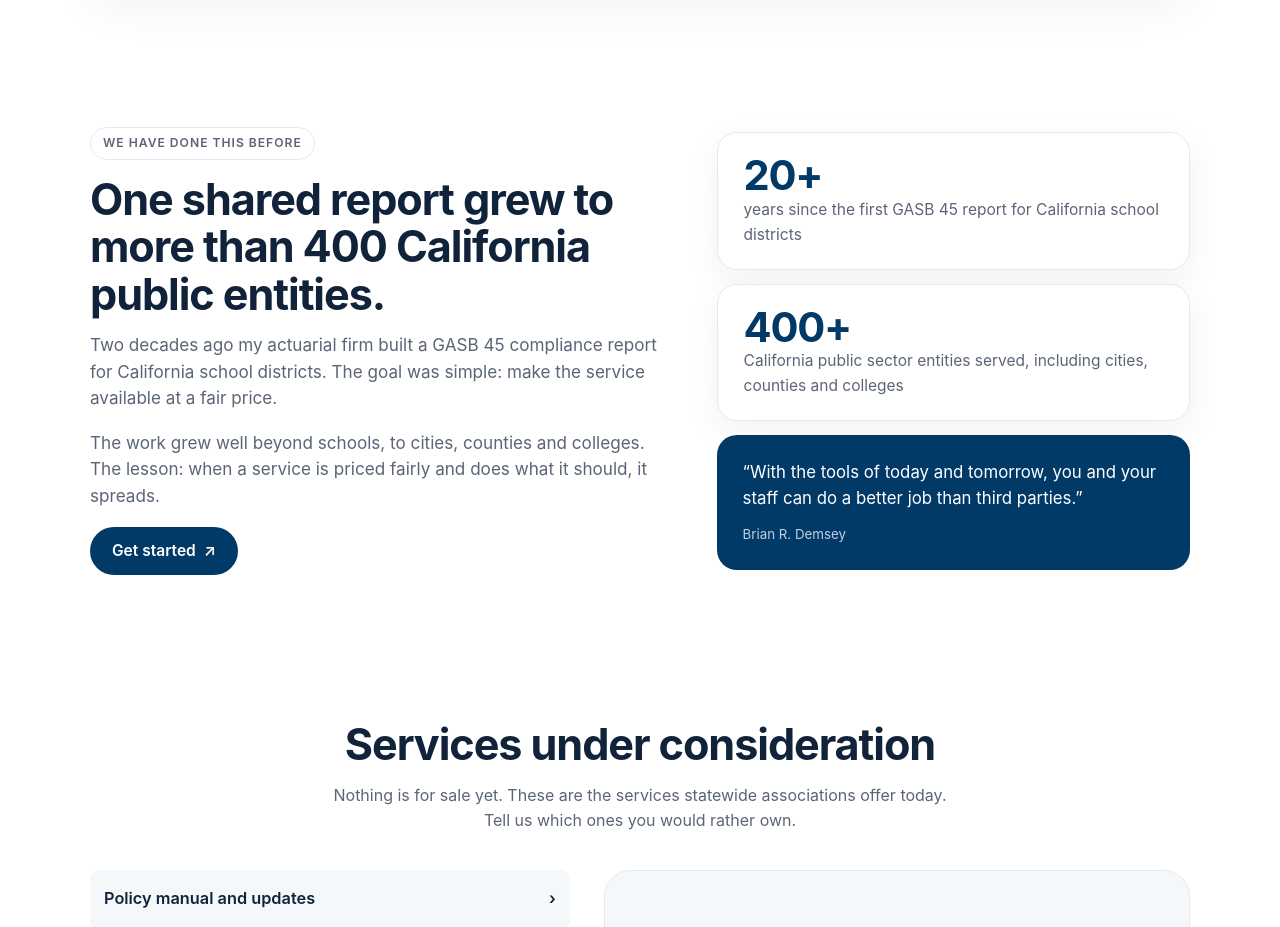
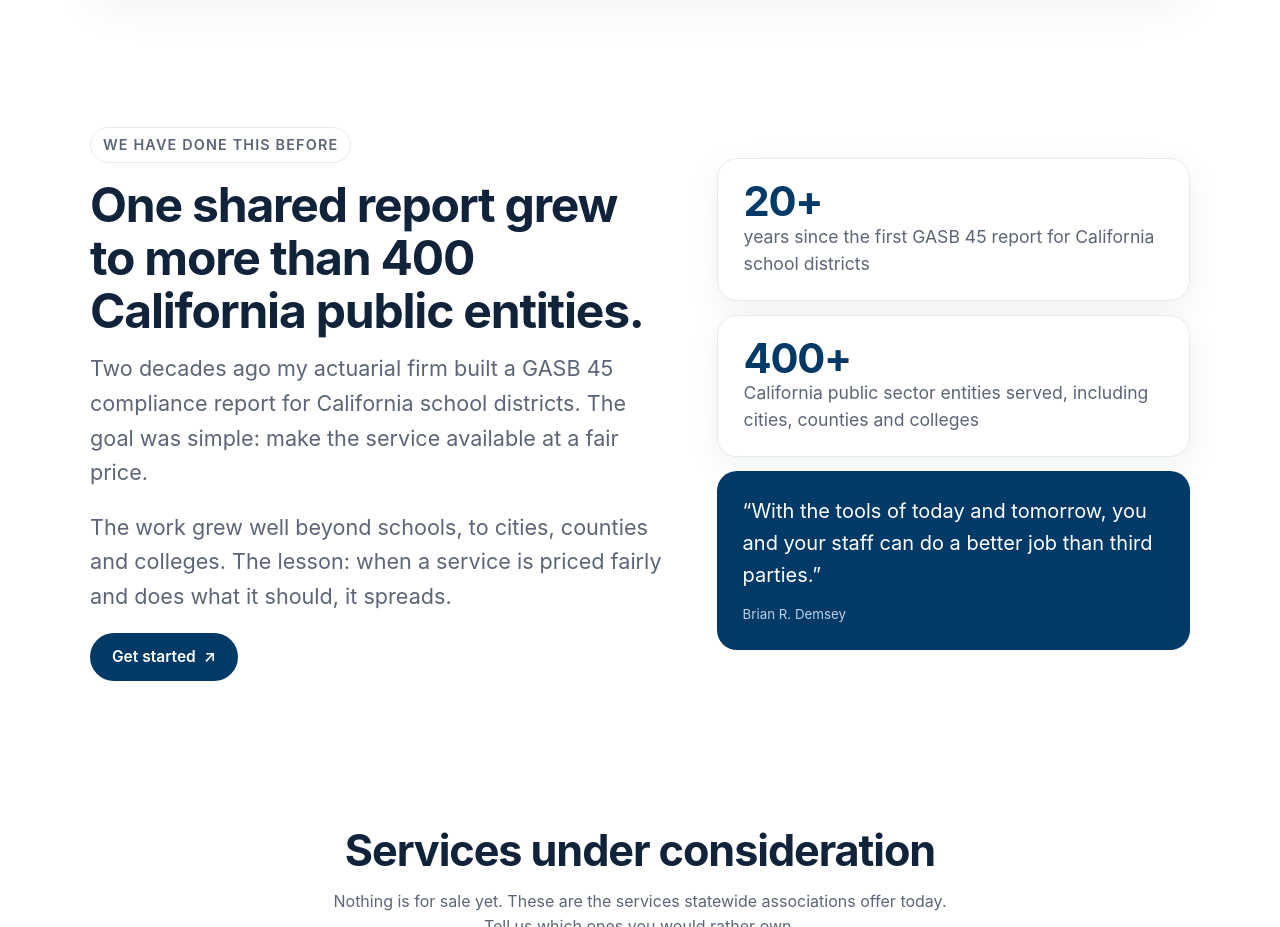
Before and after one commit to briandemsey/in-district-site, a plain HTML site: page index.html in a window 1280 px wide. Shown: the part 1060-1987 px from the top of the page. Drawn offline with Linux system fonts and the light colour scheme.

Commit message:
Enlarge text in 'We have done this before' section
Co-Authored-By: Claude Sonnet 5.5 <noreply@anthropic.com>
Claude-Session: https://claude.ai/code/session_01RFMY63n485HboPmfTFBU1f

```diff
--- a/index.html
+++ b/index.html
@@ -70,7 +70,11 @@ h1 .light{display:block;color:#5a6b85;font-weight:600}
 .story{display:grid;grid-template-columns:1.1fr .9fr;gap:48px;align-items:center;padding:96px 0 40px}
 .label{display:inline-block;font-size:.76rem;letter-spacing:.08em;text-transform:uppercase;border:1px solid var(--line);border-radius:999px;padding:6px 12px;color:var(--muted);background:#fff;font-weight:600}
 h2{font-size:clamp(1.8rem,4vw,2.7rem);line-height:1.1;letter-spacing:-.025em;margin:16px 0 14px;font-weight:700}
-.story p{color:var(--muted);font-size:1.07rem;margin:0 0 18px}
+.story p{color:var(--muted);font-size:1.35rem;line-height:1.6;margin:0 0 20px}
+.story .label{font-size:.9rem}
+.story h2{font-size:clamp(2rem,4.4vw,3rem)}
+.story .stat span{font-size:1.1rem}
+.story .quote p{font-size:1.25rem}
 .stats{display:grid;gap:14px}
 .stat{background:#fff;border:1px solid var(--line);border-radius:20px;padding:22px 26px;box-shadow:0 10px 34px rgba(16,35,58,.06)}
 .stat b{display:block;font-size:2.6rem;letter-spacing:-.03em;line-height:1;color:var(--navy)}
```
